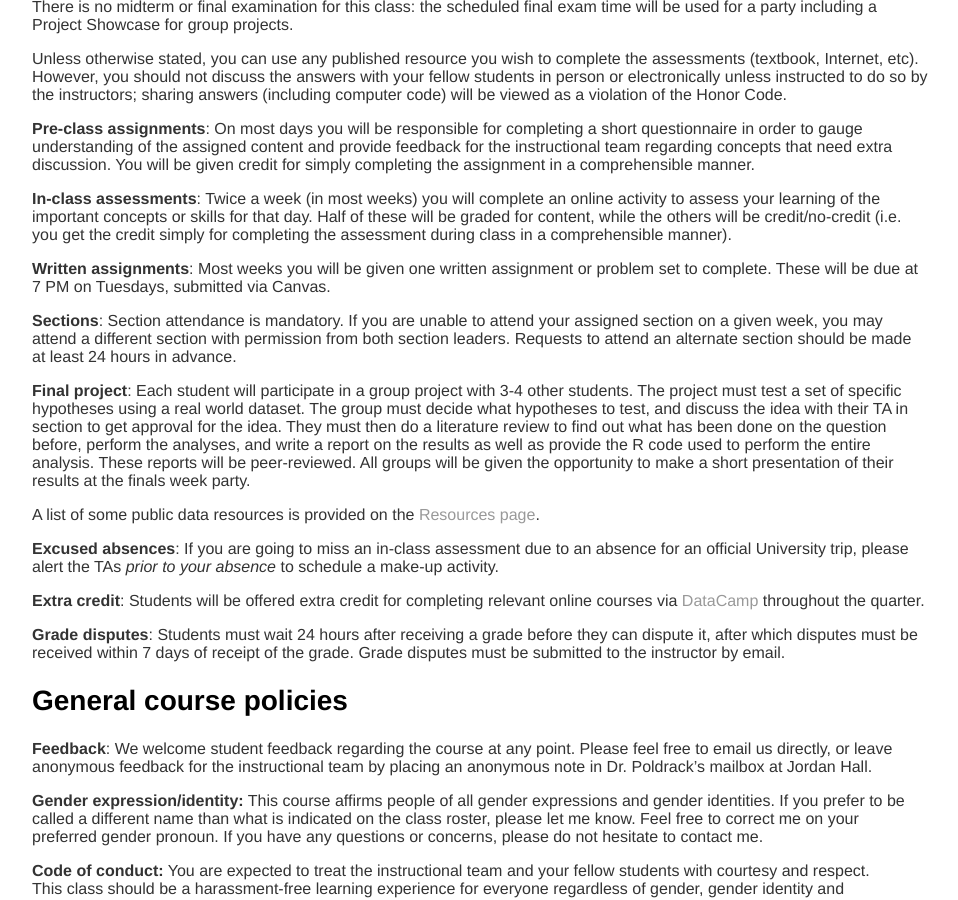
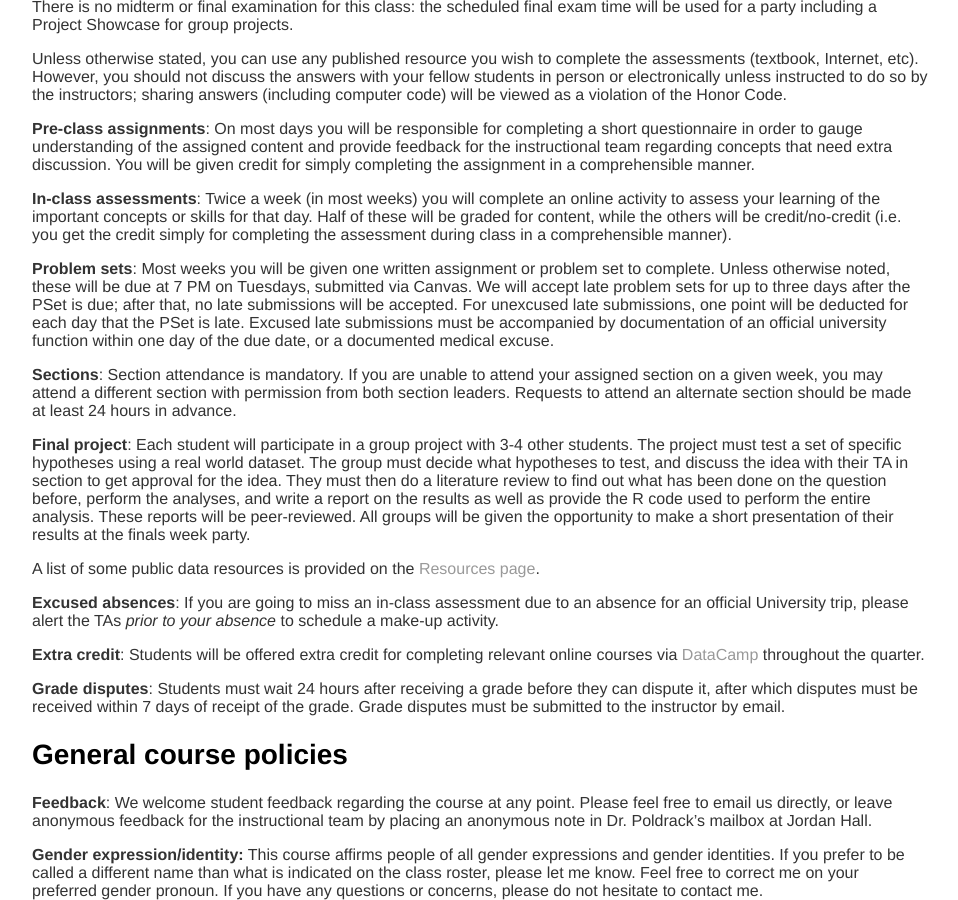
Before and after one commit to stats60/stats60.github.io, a Jekyll site: the page built from prospectus/index.md, in a window 1280 px wide and 900 px high, scrolled down 1569 px. Shown: the whole window, without its empty margins (160-1118 px from the left). Built offline with Jekyll 4.4.1, drawn with Linux system fonts in a browser that asks for light colours; our own code applies the rules of GitHub Pages for plain Markdown files.

Commit message:
added late pset policy

```diff
--- a/prospectus/index.md
+++ b/prospectus/index.md
@@ -59,7 +59,7 @@
 
 **In-class assessments**:  Twice a week (in most weeks) you will complete an online activity to assess your learning of the important concepts or skills for that day.  Half of these will be graded for content, while the others will be credit/no-credit (i.e. you get the credit simply for completing the assessment during class in a comprehensible manner).
 
-**Written assignments**: Most weeks you will be given one written assignment or problem set to complete.  These will be due at 7 PM on Tuesdays, submitted via Canvas.
+**Problem sets**: Most weeks you will be given one written assignment or problem set to complete.  Unless otherwise noted, these will be due at 7 PM on Tuesdays, submitted via Canvas. We will accept late problem sets for up to three days after the PSet is due; after that, no late submissions will be accepted.  For unexcused late submissions, one point will be deducted for each day that the PSet is late.  Excused late submissions must be accompanied by documentation of an official university function within one day of the due date, or a documented medical excuse.
 
 **Sections**: Section attendance is mandatory. If you are unable to attend your assigned section on a given week, you may attend a different section with permission from both section leaders. Requests to attend an alternate section should be made at least 24 hours in advance.
 
```
